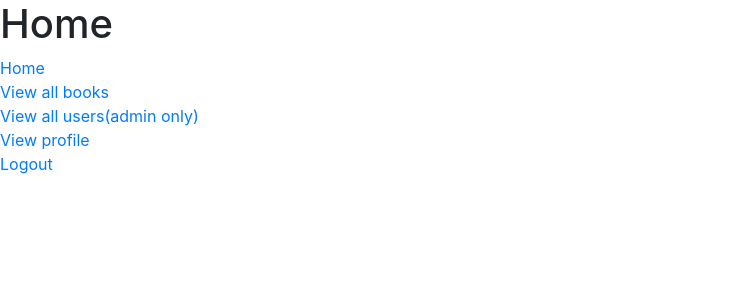
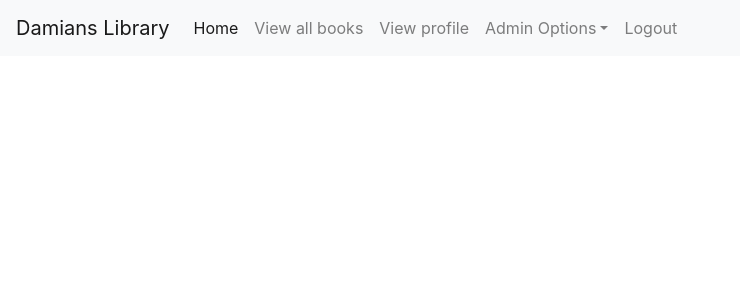
Before and after one commit to Damian-Curran/Library-user-system, a React (Create React App) app in the folder Library-Frontend/: page / in a window 1280 px wide. Shown: the top 300 px of the page, without its empty margins (0-740 px from the left). Built offline with nearby package versions, Linux system fonts and the light colour scheme; sample sign-in values are in the browser's storage.

Commit message:
Redesigned Home.js with a navbar. Added some conditional rendering

```diff
--- a/Library-Frontend/src/components/Home.js
+++ b/Library-Frontend/src/components/Home.js
@@ -18,45 +18,54 @@ class Home extends Component {
     render() {
         return (
             <div>
-                <h1>Home</h1>
-                <div>
-                    <Link to="/">Home</Link>
-                </div>
-                {(this.state.token.admin == 1) ? (
-                    <span>
-                        <div>
-                            <Link to="/addBook">Add Book</Link>
-                        </div>
-                        <div>
-                            <Link to="/user">View all users(admin only)</Link>
-                        </div>
-                    </span>
-                ) : (
-                        <span />
-                    )}
-                <div>
-                    <Link to="/book">View all books</Link>
-                </div>
-                <div>
-                    <Link to="/user">View all users(admin only)</Link>
-                </div>
-                <div>
-                    <Link to="/user/profile">View profile</Link>
-                </div>
-                <div>
-                    {(this.state.token == null) ? (
-                        <span>
-                            <div>
-                                <Link to="/login">Login</Link>
-                            </div>
-                            <div>
-                                <Link to="/addUser">Sign up</Link>
-                            </div>
-                        </span>
-                    ) : (
-                            <Link to="/logout">Logout</Link>
-                        )}
-                </div>
+                <nav className="navbar navbar-expand-lg navbar-light bg-light">
+                    <span className="navbar-brand">Damians Library</span>
+                    <button className="navbar-toggler" type="button" data-toggle="collapse" data-target="#navbarNavDropdown" aria-controls="navbarNavDropdown" aria-expanded="false" aria-label="Toggle navigation">
+                        <span className="navbar-toggler-icon"></span>
+                    </button>
+                    <div className="collapse navbar-collapse" id="navbarNavDropdown">
+                        <ul className="navbar-nav">
+                            <li className="nav-item active">
+                                <Link className="nav-link" to="/">Home</Link>
+                            </li>
+                            <li className="nav-item">
+                                <Link className="nav-link" to="/book">View all books</Link>
+                            </li>
+                            <li className="nav-item">
+                                <Link className="nav-link" to="/user/profile">View profile</Link>
+                            </li>
+                            {(this.state.token != null) ? (
+                                <li className="nav-item dropdown">
+                                    <a className="nav-link dropdown-toggle" id="navbarDropdownMenuLink" role="button" data-toggle="dropdown" aria-haspopup="true" aria-expanded="false">
+                                        Admin Options
+                                </a>
+                                    <div className="dropdown-menu" aria-labelledby="navbarDropdownMenuLink">
+                                        <Link className="dropdown-item" to="/addBook">Add Book</Link>
+                                        <Link className="dropdown-item" to="/user">View all users</Link>
+                                    </div>
+                                </li>) : (
+                                    <span />
+                                )}
+                            {(this.state.token == null) ? (
+                                <li className="nav-item">
+                                    <Link className="nav-link" to="/login">Login</Link>
+                                </li>
+                            ) : (
+                                    <li className="nav-item">
+                                        <Link className="nav-link" to="/logout">Logout</Link>
+                                    </li>
+                                )}
+
+                            {(this.state.token == null) ? (
+                                <li className="nav-item">
+                                    <Link className="nav-link" to="/addUser">Sign up</Link>
+                                </li>
+                            ) : (
+                                    <span />
+                                )}
+                        </ul>
+                    </div>
+                </nav>
             </div>
         )
     }
```
